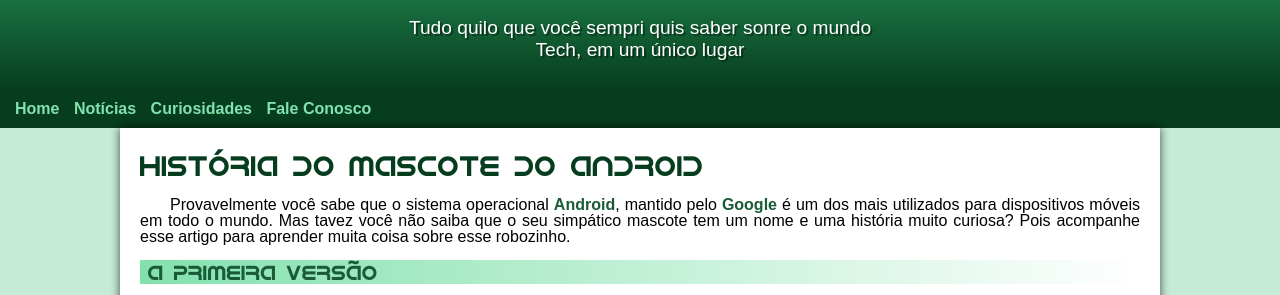
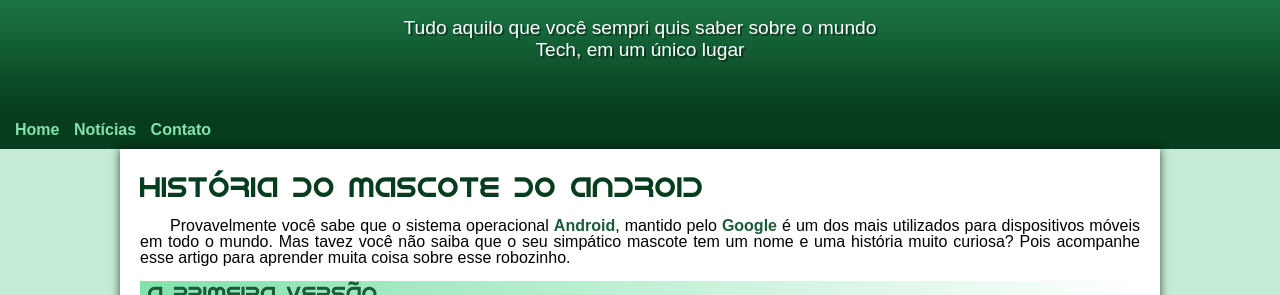
Before and after one commit to CelsodvJunior/projeto-android, a plain HTML site: page index.html in a window 1280 px wide. Shown: the part 100-395 px from the top of the page. Drawn offline with Linux system fonts and the light colour scheme.

Commit message:
problemas de padding e ortografia corrigidos

```diff
--- a/index.html
+++ b/index.html
@@ -11,13 +11,12 @@
 <body>
    <header>
         <h1>Curiosidades de Tecnologia</h1>
-        <p>Tudo quilo que você sempri quis saber sonre o mundo Tech, em um único lugar</p>
+        <p>Tudo aquilo que você sempri quis saber sobre o mundo Tech, em um único lugar</p>
    </header>
    <nav>
     <a href="#">Home</a>
     <a href="#">Notícias</a>
-    <a href="#">Curiosidades</a>
-    <a href="#">Fale Conosco</a>
+    <a href="#">Contato</a>
    </nav>
    <main>
     <article>
--- a/style/style.css
+++ b/style/style.css
@@ -60,7 +60,7 @@ header > p {
     padding-right: 10px;
     padding-left: 10px;
     margin: auto;
-    margin-bottom: 15px;
+    padding-bottom: 50px;
     text-shadow: 2px 2px #00000065;
 
 }
```
